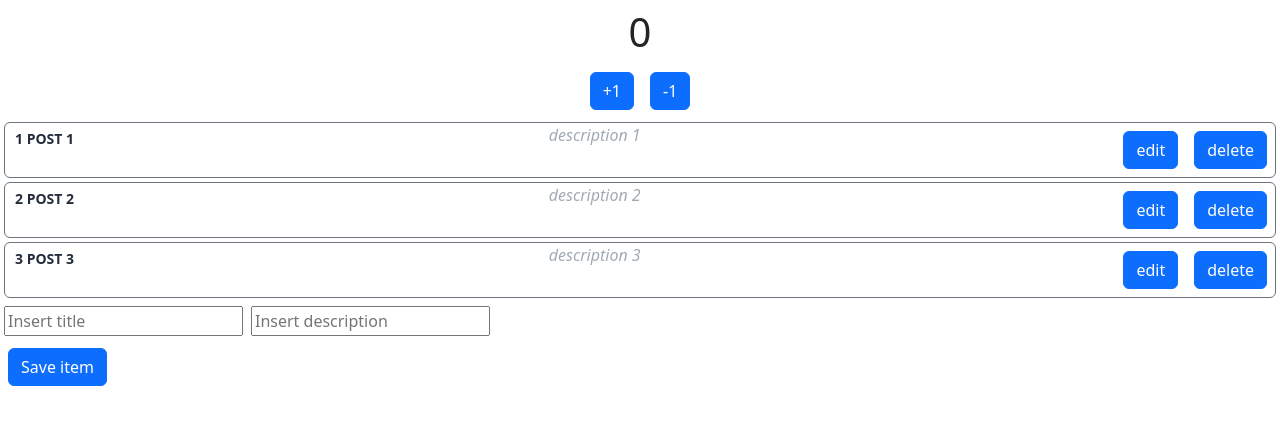
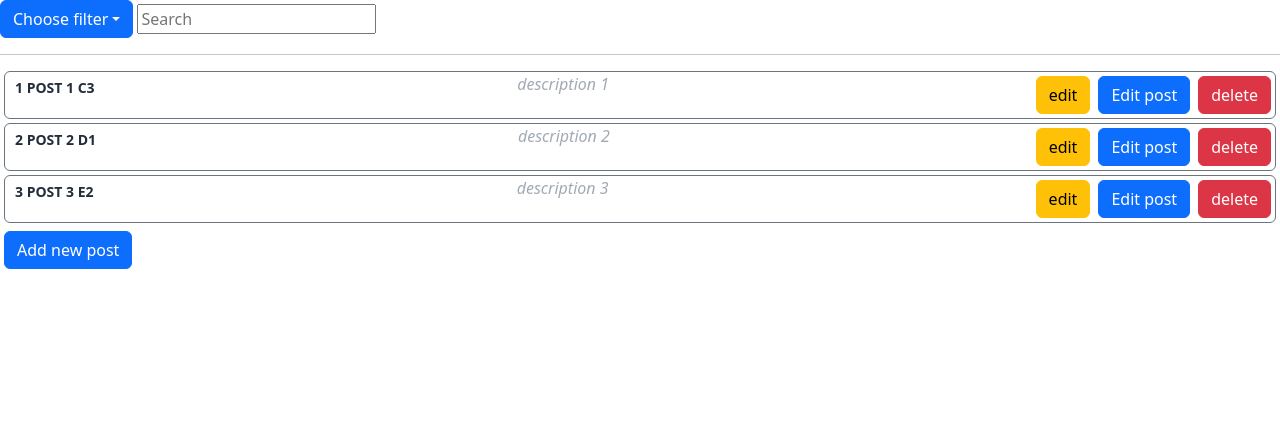
Before and after one commit to CatBrr/omis_1couse, a React (Create React App) app in the folder react_dev/: page / in a window 1280 px wide. Shown: the top 424 px of the page. Built offline with nearby package versions, Linux system fonts and the light colour scheme.

Commit message:
delete  post added

```diff
--- a/react_dev/package.json
+++ b/react_dev/package.json
@@ -8,6 +8,7 @@
     "@testing-library/user-event": "^13.5.0",
     "bootstrap": "^5.3.3",
     "react": "^18.2.0",
+    "react-bootstrap": "^2.10.2",
     "react-dom": "^18.2.0",
     "react-scripts": "5.0.1",
     "web-vitals": "^2.1.4"
--- a/react_dev/src/App.js
+++ b/react_dev/src/App.js
@@ -1,28 +1,59 @@
 //import logo from './logo.svg';
 import './App.css';
 import '../node_modules/bootstrap/dist/css/bootstrap.css'
-import Counter from './componets/counter/Counter';
+//import Counter from './componets/counter/Counter';
 import { useState } from 'react';
 //import PostItem from './componets/Block/PostItem';
 import PostList from './componets/Block/PostList';
 import MyForm from './componets/Form/MyForm';
+//import Button from 'react-bootstrap/Button';
+import MyModal from './componets/MyModal';
+import MyFilter from './componets/filter/MyFilter';
 
 
 function App() {
   //let clicks=0
   const [posts, setPosts]=useState(
     [
-      {title: 'Post 1', desc: 'description 1'},
-      {title: 'Post 2', desc: 'description 2'},
-      {title: 'Post 3', desc: 'description 3'}
+      {id:1,title: 'Post 1 c3', desc: 'description 1'},
+      {id:2,title: 'Post 2 d1', desc: 'description 2'},
+      {id:3,title: 'Post 3 e2', desc: 'description 3'}
     ]
   );
+  function savePosts(newPost){
+    console.log('post...changing');
+    posts.push(newPost)
+    setPosts([...posts])
+    console.log(posts);
+  }
+  const deletePost=(post)=>{
+    console.log('post deleting...',post);
+    setPosts([...posts].filter(p=>p.id !== post.id))
+  }
+  const editPost=(post)=>{
+    console.log('post editing...',post);
+    setPosts(posts.forEach(p=>{
+      if (p.id === post.id) {
+        p.title = post.title
+        p.desc=post.desc
+        return p
+      }
+    }))
+
+  }
+  const searchPosts=(word)=>{
+    console.log('searching...',word);
+    const result=posts.filter(p=>{
+      return p.title.toLowerCase().includes(word.toLowerCase().trim())})
+    console.log(result);
+    setPosts(posts)
+  }
   return (
     <div>
-      <Counter />
-    <PostList posts={posts}/>
-    <MyForm/>
-
+      <MyFilter searchPosts={searchPosts}/>
+      <hr></hr>
+      <PostList posts={posts} deleteFn={deletePost} editFn={editPost}/>
+      <MyModal ModalTitle="Add new post"><MyForm savePosts={savePosts}/></MyModal>
     </div>
   );
 }
--- a/react_dev/src/componets/Block/PostItem.js
+++ b/react_dev/src/componets/Block/PostItem.js
@@ -1,15 +1,18 @@
 import React from 'react';
 import MyButton from '../MyButton/MyButton';
 import post_style from './post.module.css'
+import MyModal from '../MyModal';
+import MyForm from '../Form/MyForm';
 
-const PostItem = ({post, index}) => {
+const PostItem = ({post, index,deletePostFn, editPostFn}) => {
     return (
         <div className='d-flex justify-content-between border border-secondary rounded m-1'>
             <div className={post_style.postTitle}>{index +1}  {post.title}</div>
             <div className={post_style.postDescription }>{post.desc}</div>
             <div className='d-flex'>
-                <MyButton title='edit'/>
-                <MyButton title='delete'/>
+                <MyButton title='edit' color="warning" onClickFn={()=> editPostFn(post)}/>
+                <MyModal ModalTitle="Edit post"><MyForm editPosts={editPostFn}/></MyModal>
+                <MyButton title='delete' color="danger" onClickFn={()=> deletePostFn(post)}/>
             </div>
         </div>
     );
--- a/react_dev/src/componets/Block/PostList.js
+++ b/react_dev/src/componets/Block/PostList.js
@@ -1,11 +1,11 @@
 import React from 'react';
 import PostItem from './PostItem';
 
-const PostList = ({posts}) => {
+const PostList = ({posts, deleteFn,editFn}) => {
     return (
         <div>
             {
-                posts.map((post,index) =><PostItem post={post} index={index}/>)
+                posts.map((post,index) =><PostItem post={post} key={index} index={index} deletePostFn={deleteFn} editPostFn={editFn}/>)
             }
         </div>
     );
--- a/react_dev/src/componets/Form/MyForm.js
+++ b/react_dev/src/componets/Form/MyForm.js
@@ -1,27 +1,44 @@
-import React, { useState } from 'react';
+import React, { useRef, useState } from 'react';
 import MyInput from './MyInput';
 import MyButton from '../MyButton/MyButton';
 
-const MyForm = () => {
+const MyForm = ({savePosts}) => {
     const [post,setPost]=useState({title: '', desc: ''})
+    const titleRef= useRef()
+    const descRef=useRef()
+    function createPost(event){
+        event.preventDefault();
+        //event=>setPost({...post,title:event.target.value})
+        console.log( titleRef.current.value)
+        console.log( descRef.current.value)
+        const newPost={
+            id: Date.now(),
+            title: titleRef.current.value,
+            desc: descRef.current.value
+        }
+        savePosts(newPost)
+        //console.log(event)
+    }
     return (
 
         <form>
             <div className='d-flex'>
                 <MyInput
                     type='text'
+                    ref={titleRef}
                     placeholder='Insert title'
                     value={post.title}
                     onChange={event=>setPost({...post,title:event.target.value})}
                 />
                 <MyInput
                     type='text'
+                    ref={descRef}
                     placeholder='Insert description'
                     value={post.desc}
-                    onChange={event=>setPost({...post,title:event.target.value})}
+                    onChange={event=>setPost({...post,desc:event.target.value})}
                 />
             </div>
-            <MyButton title="Save item"/>
+            <MyButton title="Save item" onClickFn={createPost}/>
       </form>
     );
 };
--- a/react_dev/src/componets/Form/MyInput.js
+++ b/react_dev/src/componets/Form/MyInput.js
@@ -1,12 +1,12 @@
 import React from 'react';
 
-const MyInput = (props) => {
+const MyInput = React.forwardRef((props, ref) => {
     return (
         //
         <div>
-            <input {...props} className="m-1"/>
+            <input ref={ref} {...props} className="m-1"/>
         </div>
     );
-};
+})
 
 export default MyInput;
--- a/react_dev/src/componets/MyButton/MyButton.js
+++ b/react_dev/src/componets/MyButton/MyButton.js
@@ -1,13 +1,22 @@
 import React from 'react';
+import Button from 'react-bootstrap/esm/Button';
 
 const MyButton = ({onClickFn, ...props}) => {
+    /*          <button
+    className="btn btn-primary m-2"
+
+></button>*/
    // console.log(props,onClick);
+   const btnColor=props.color
     return (
         <div>
-            <button
-                className="btn btn-primary m-2"
+            <Button
+                className='m-1'
+                variant={btnColor}
                 onClick={onClickFn}
-            >{props.title}</button>
+            >
+                {props.title}
+            </Button>
         </div>
     );
 };
--- /dev/null
+++ b/react_dev/src/componets/MyButton/MySelectButton.js
@@ -0,0 +1,16 @@
+import Dropdown from 'react-bootstrap/Dropdown';
+import DropdownButton from 'react-bootstrap/DropdownButton';
+
+function MySelectButton({options, defaultTitle}) {
+  return (
+    <DropdownButton id="dropdown-basic-button" title={defaultTitle}>
+        {
+            options.map((option, index)=> <Dropdown.Item key={index}
+                href={option.href}>{option.title}
+            </Dropdown.Item>)
+         }
+    </DropdownButton>
+  );
+}
+
+export default MySelectButton;
--- /dev/null
+++ b/react_dev/src/componets/MyModal.js
@@ -0,0 +1,35 @@
+import { useState } from 'react';
+import Button from 'react-bootstrap/Button';
+import Modal from 'react-bootstrap/Modal';
+
+
+function MyModal({children, ModalTitle}) {
+  const [show, setShow] = useState(false);
+
+  const handleClose = () => setShow(false);
+  const handleShow = () => setShow(true);
+
+  return (
+    <>
+      <Button className='m-1' variant="primary" onClick={handleShow}>
+        {ModalTitle}
+      </Button>
+
+      <Modal show={show} onHide={handleClose}>
+        <Modal.Header closeButton>
+          <Modal.Title>{ModalTitle}</Modal.Title>
+        </Modal.Header>
+        <Modal.Body>
+            {children}
+        </Modal.Body>
+        <Modal.Footer>
+          <Button variant="secondary" onClick={handleClose}>
+            Close
+          </Button>
+        </Modal.Footer>
+      </Modal>
+    </>
+  );
+}
+
+export default MyModal;
--- /dev/null
+++ b/react_dev/src/componets/filter/MyFilter.js
@@ -0,0 +1,32 @@
+import React, { useRef, useState } from 'react';
+import MySelectButton from '../MyButton/MySelectButton';
+import MyInput from '../Form/MyInput';
+
+const MyFilter = ({searchPosts}) => {
+    let [searchWord, SetsearchWord]=useState()
+    const searchQuery= useRef()
+    const localsearchPosts=()=>{
+        console.log(searchQuery.current.value);
+        SetsearchWord(searchQuery.current.value);
+        console.log(searchWord);
+        searchPosts(searchQuery.current.value)
+    }
+    return (
+        <div className='d-flex'>
+            <MySelectButton defaultTitle="Choose filter" options={[
+                {title: "a",href:"#/tets"},
+                {title: "b",href:"#/tets"},
+                {title: "c",href:"#/tets"},
+            ]}></MySelectButton>
+            <MyInput
+                ref={searchQuery}
+                type="text"
+                value={searchWord}
+                placeholder="Search"
+                onChange={localsearchPosts}
+            ></MyInput>
+        </div>
+    );
+};
+
+export default MyFilter;
```
Also changed, not shown: 1 other file (tests, documents, lock files or other folders).
